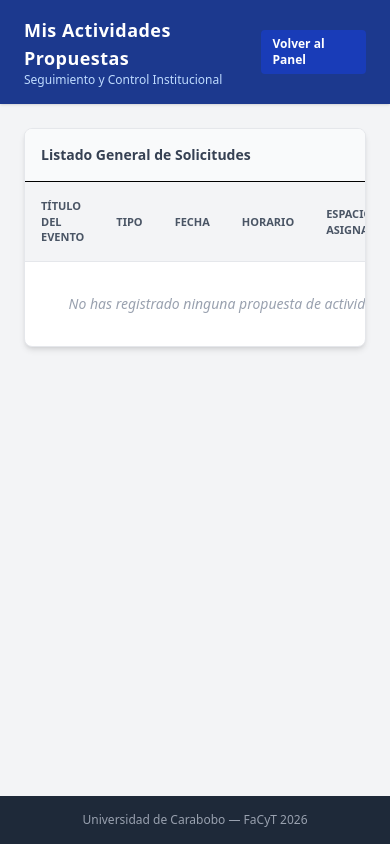
After one commit to Yosismararcia/SGJC-FaCyT, a Flask app: page /historial in a window 390 px wide. The commit adds this page. Run offline with Flask 3, Linux system fonts and the light colour scheme; the visitor is signed in with stand-in values (Sample User, id 1); data that the repository does not hold is empty.

Commit message:
feat: develop responsive historical activities view with relational mysql joins

```diff
--- a/main.py
+++ b/main.py
@@ -172,6 +172,40 @@ def proponer_evento():
         return render_template('proponer.html')
     return redirect(url_for('login'))
 
+@app.route('/historial')
+def ver_historial():
+    if 'usuario_id' in session:
+        creador_id = session['usuario_id']
+        conexion = obtener_conexion()
+        eventos = []
+        try:
+            with conexion.cursor() as cursor:
+                # Consulta relacional con JOINs para traer los nombres del estado y del espacio
+                sql = """
+                    SELECT e.titulo, e.tipo_actividad, e.fecha, e.hora_inicio, e.hora_fin,
+                           est.nombre AS estado_nombre, esp.nombre AS espacio_nombre
+                    FROM eventos e
+                    JOIN estados est ON e.estado_id = est.id
+                    LEFT JOIN espacios esp ON e.espacio_id = esp.id
+                    WHERE e.creador_id = %s
+                    ORDER BY e.fecha DESC, e.hora_inicio DESC;
+                """
+                cursor.execute(sql, (creador_id,))
+                eventos = cursor.fetchall()
+
+                # Conversión opcional de tiempos/fechas a string si es necesario para evitar problemas de tipos en Jinja2
+                for ev in eventos:
+                    ev['fecha'] = str(ev['fecha'])
+                    ev['hora_inicio'] = str(ev['hora_inicio'])
+                    ev['hora_fin'] = str(ev['hora_fin'])
+        except Exception as e:
+            flash(f'Error al cargar el historial: {str(e)}', 'error')
+        finally:
+            conexion.close()
+
+        return render_template('historial.html', eventos=eventos)
+    return redirect(url_for('login'))
+
 @app.route('/logout')
 def logout():
     session.clear()
--- a/templates/dashboard.html
+++ b/templates/dashboard.html
@@ -80,9 +80,9 @@
                         <h4 class="font-bold text-gray-800 text-sm mb-1">Mis Eventos</h4>
                         <p class="text-xs text-gray-500 mb-4">Consulta el estado de aprobación, ubicación y detalles de tus actividades solicitadas.</p>
                     </div>
-                    <button class="w-full bg-gray-800 text-white py-1.5 rounded text-xs font-semibold hover:bg-gray-700 transition">
+                    <a href="{{ url_for('ver_historial') }}" class="w-full bg-gray-800 text-white text-center py-1.5 rounded text-xs font-semibold hover:bg-gray-700 transition block">
                         Ver Historial
-                    </button>
+                    </a>
                 </div>
 
                 {% if session['rol'] == 'Admin' %}
--- /dev/null
+++ b/templates/historial.html
@@ -0,0 +1,79 @@
+<!DOCTYPE html>
+<html lang="es">
+<head>
+    <meta charset="UTF-8">
+    <meta name="viewport" content="width=device-width, initial-scale=1.0">
+    <title>SGC-FaCyT - Historial de Eventos</title>
+    <script src="https://cdn.jsdelivr.net/npm/@tailwindcss/browser@4"></script>
+</head>
+<body class="bg-gray-100 min-h-screen flex flex-col justify-between">
+
+    <!-- Navbar -->
+    <nav class="bg-blue-900 text-white px-6 py-4 flex justify-between items-center shadow">
+        <div>
+            <h1 class="text-lg font-bold tracking-wide">Mis Actividades Propuestas</h1>
+            <p class="text-xs text-blue-200">Seguimiento y Control Institucional</p>
+        </div>
+        <a href="{{ url_for('home') }}" class="bg-blue-800 hover:bg-blue-700 text-white px-3 py-1.5 rounded text-xs font-semibold transition">
+            Volver al Panel
+        </a>
+    </nav>
+
+    <!-- Tabla de Contenido -->
+    <main class="flex-grow p-6 max-w-6xl w-full mx-auto">
+        <div class="bg-white rounded-lg shadow-md border border-gray-200 overflow-hidden">
+            <div class="p-4 border-b bg-gray-50">
+                <h3 class="font-bold text-gray-700 text-sm">Listado General de Solicitudes</h3>
+            </div>
+
+            <div class="overflow-x-auto">
+                <table class="w-full text-left border-collapse text-sm">
+                    <thead>
+                        <tr class="bg-gray-100 text-gray-600 font-semibold uppercase text-[11px] border-b border-gray-200">
+                            <th class="p-4">Título del Evento</th>
+                            <th class="p-4">Tipo</th>
+                            <th class="p-4">Fecha</th>
+                            <th class="p-4">Horario</th>
+                            <th class="p-4">Espacio Asignado</th>
+                            <th class="p-4 text-center">Estatus</th>
+                        </tr>
+                    </thead>
+                    <tbody class="divide-y divide-gray-200 text-gray-700">
+                        {% if eventos %}
+                            {% for evento in eventos %}
+                            <tr class="hover:bg-gray-50/50">
+                                <td class="p-4 font-medium text-gray-900">{{ evento.titulo }}</td>
+                                <td class="p-4 text-gray-500">{{ evento.tipo_actividad }}</td>
+                                <td class="p-4 whitespace-nowrap">{{ evento.fecha }}</td>
+                                <td class="p-4 whitespace-nowrap text-xs text-gray-500">{{ evento.hora_inicio }} - {{ evento.hora_fin }}</td>
+                                <td class="p-4 italic text-gray-500">
+                                    {{ evento.espacio_nombre if evento.espacio_nombre else 'Por asignar (En revisión)' }}
+                                </td>
+                                <td class="p-4 text-center whitespace-nowrap">
+                                    <span class="inline-block text-[11px] font-bold px-2.5 py-1 rounded-full border
+                                        {% if evento.estado_nombre == 'Propuesto' %} bg-amber-50 text-amber-700 border-amber-200
+                                        {% elif evento.estado_nombre == 'Aprobado' %} bg-green-50 text-green-700 border-green-200
+                                        {% else %} bg-red-50 text-red-700 border-red-200 {% endif %}">
+                                        {{ evento.estado_nombre }}
+                                    </span>
+                                </td>
+                            </tr>
+                            {% endfor %}
+                        {% else %}
+                            <tr>
+                                <td colspan="6" class="p-8 text-center text-gray-400 italic">
+                                    No has registrado ninguna propuesta de actividad todavía.
+                                </td>
+                            </tr>
+                        {% endif %}
+                    </tbody>
+                </table>
+            </div>
+        </div>
+    </main>
+    <footer class="bg-gray-800 text-gray-400 text-center py-4 text-xs">
+        Universidad de Carabobo — FaCyT 2026
+    </footer>
+
+</body>
+</html>
```
